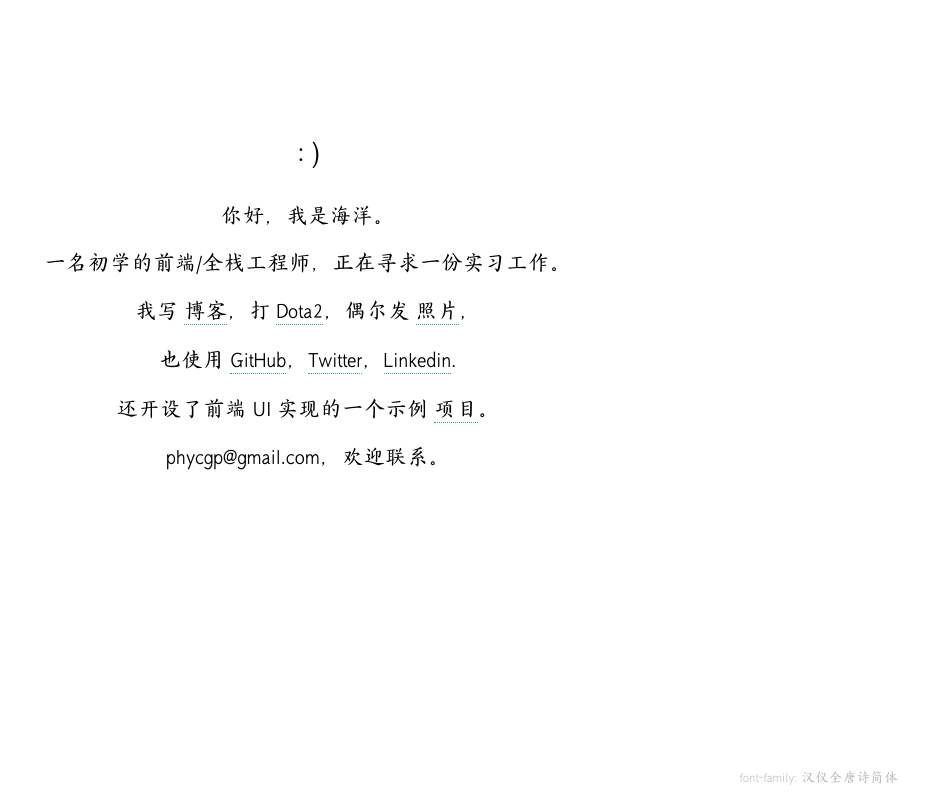
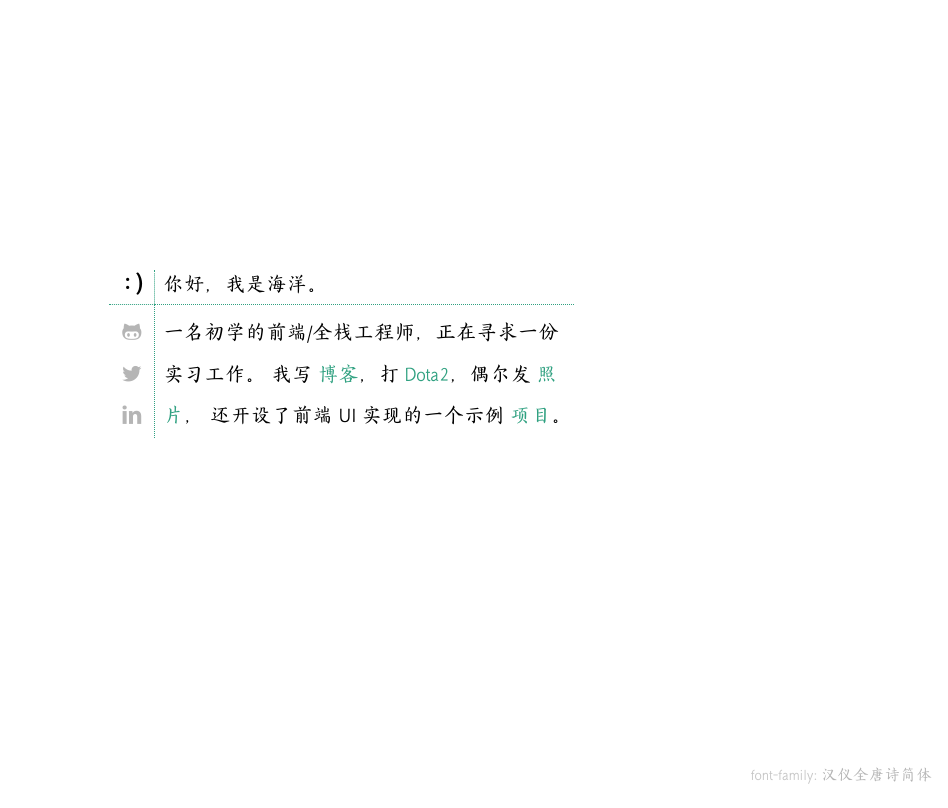
Before and after one commit to oHaiyang/haiyang.io, a plain HTML site: page haiyang.io/index.html in a window 1280 px wide. Shown: the whole page, without its empty margins (332-1280 px from the left). Drawn offline with Linux system fonts and the light colour scheme; files whose address does not match are found by name.

Commit message:
a brand new responsive design

```diff
--- /dev/null
+++ b/haiyang.io/fontello.css
@@ -0,0 +1,61 @@
+@font-face {
+  font-family: 'fontello';
+  src: url('./font/fontello.eot?81479410');
+  src: url('./font/fontello.eot?81479410#iefix') format('embedded-opentype'),
+       url('./font/fontello.woff2?81479410') format('woff2'),
+       url('./font/fontello.woff?81479410') format('woff'),
+       url('./font/fontello.ttf?81479410') format('truetype'),
+       url('./font/fontello.svg?81479410#fontello') format('svg');
+  font-weight: normal;
+  font-style: normal;
+}
+/* Chrome hack: SVG is rendered more smooth in Windozze. 100% magic, uncomment if you need it. */
+/* Note, that will break hinting! In other OS-es font will be not as sharp as it could be */
+/*
+@media screen and (-webkit-min-device-pixel-ratio:0) {
+  @font-face {
+    font-family: 'fontello';
+    src: url('./font/fontello.svg?81479410#fontello') format('svg');
+  }
+}
+*/
+
+ [class^="icon-"]:before, [class*=" icon-"]:before {
+  font-family: "fontello";
+  font-style: normal;
+  font-weight: normal;
+  speak: none;
+
+  display: inline-block;
+  text-decoration: inherit;
+  width: 1em;
+  margin-right: .2em;
+  text-align: center;
+  /* opacity: .8; */
+
+  /* For safety - reset parent styles, that can break glyph codes*/
+  font-variant: normal;
+  text-transform: none;
+
+  /* fix buttons height, for twitter bootstrap */
+  line-height: 1em;
+
+  /* Animation center compensation - margins should be symmetric */
+  /* remove if not needed */
+  margin-left: .2em;
+
+  /* you can be more comfortable with increased icons size */
+  /* font-size: 120%; */
+
+  /* Font smoothing. That was taken from TWBS */
+  -webkit-font-smoothing: antialiased;
+  -moz-osx-font-smoothing: grayscale;
+
+  /* Uncomment for 3D effect */
+  /* text-shadow: 1px 1px 1px rgba(127, 127, 127, 0.3); */
+}
+
+.icon-github:before { content: '\e800'; } /* '' */
+.icon-twitter:before { content: '\e801'; } /* '' */
+.icon-linkedin:before { content: '\e802'; } /* '' */
+.icon-glasses:before { content: '\e803'; } /* '' */
--- a/haiyang.io/index.html
+++ b/haiyang.io/index.html
@@ -3,105 +3,215 @@
 
 <head>
   <title>海洋的首页</title>
-  <meta charset="utf-8">
-  <meta name="keywords" content="haiyang,海洋,foostack,hiaero,front-end">
-  <meta name="description" content="海洋的个人网站">
-  <link rel="icon" href="P_black_64.png" type="image/png">
-  <link rel="apple-touch-icon" href="P_black_152.png" type="image/png">
-  <link rel="prerender" href="http://photos.hiaero.net">
-  <link rel="preconnect" href="http://hiaero.net">
+  <meta charset='utf-8'>
+  <meta name='viewport' content='width=device-width, initial-scale=1'>
+  <meta name='keywords' content='haiyang,海洋,foostack,hiaero,front-end'>
+  <meta name='description' content='海洋的个人网站'>
+  <link rel='icon' href='P_black_64.png' type='image/png'>
+  <link rel='apple-touch-icon' href='P_black_152.png' type='image/png'>
+  <link rel='prerender' href='http://photos.hiaero.net'>
+  <link rel='preconnect' href='http://hiaero.net'>
+  <link rel='stylesheet' href='./fontello.css'>
   <style>
     @font-face {
-      font-family: "custom-HYQuanTangShiJ";
-      src: url("HYQuanTangShiJ.ttf") format("truetype"), url("HYQuanTangShiJ.woff") format("woff");
-      font-style: normal;
-      font-weight: normal;
+      font-family: 'custom-HYQuanTangShiJ';
+      src: url('HYQuanTangShiJ.ttf') format('truetype'), url('HYQuanTangShiJ.woff') format('woff');
     }
 
-    html,
+    * {
+      box-sizing: border-box;
+      margin: 0;
+    }
+
+    html, body {
+      height: 100%;
+    }
+
     body {
-      height: 100%;
+      font-family: 'custom-HYQuanTangShiJ';
     }
 
     a {
       text-decoration: none;
-      /*font-weight: bold;*/
-      color: black;
-      display: inline-block;
-      /*border-bottom: 1px dotted hsla(203,89%,53%,1.00);*/
-      /*border-bottom: 1px dotted hsla(197,88%,66%,1.00);*/
-      /*border-bottom: 1px dotted hsla(5,74%,59%,1.00);*/
-      /*border-bottom: 1px dotted hsla(122,69%,38%,1.00);*/
-      border-bottom: 1px dotted hsla(163, 54%, 41%, 1.00);
+      color: hsla(163, 54%, 41%, 1.00);
+      /*border-bottom: 1px dotted hsla(163, 54%, 41%, 1.00);*/
     }
 
-    a:hover {
+    /*a:hover {
       text-decoration: none;
       transition: 0.4s;
-      /*color: hsla(203,89%,53%,1.00);*/
-      /*color: hsla(197,88%,66%,1.00);*/
-      /*color: hsla(5,74%,59%,1.00);*/
-      /*color: hsla(122,69%,38%,1.00);*/
       color: hsla(163, 54%, 41%, 1.00);
+    }*/
+
+    #haiyang {
+      position: relative;
+      width: 100%;
+      min-height: 100%;
+      /*height: 100%;*/
+      padding-top: 1em;
+      padding-bottom: 3em;
     }
 
-    #haiyang {
-      width: 880px;
-      position: absolute;
-      top: 13%;
-      transform: translateX(-50%);
-      left: 50%;
+    #smile {
       text-align: center;
-      font-family: "custom-HYQuanTangShiJ";
-      font-size: 22px;
+      font-size: 3em;
     }
 
-    #welcome {
-      font-sytle: bold;
-      font-size: 30px;
-      margin-bottom: 35px;
+    #intro {
+      padding: 0 1.5em;
+      margin-top: 4em;
+      line-height: 2em;
+    }
+
+    #intro p {
+      margin-top: 1.5em;
+    }
+
+    #content {
+      text-indent: 2em;
+    }
+
+    #contact {
+      text-align: right;
+    }
+
+    #social-icons {
+      display: none;
     }
 
     footer {
       position: absolute;
-      bottom: 0;
-      right: 50px;
-      font-size: 14px;
+      bottom: 1em;
+      right: 1em;
+      font-size: 1rem;
       color: hsla(0, 0%, 70%, .76);
-      font-family: "custom-HYQuanTangShiJ";
     }
 
     footer a {
-      border: none;
+      /*border: none;*/
       color: hsla(0, 0%, 71%, 1);
     }
 
-    footer a:hover {
+    @media screen and (min-width: 420px) {
+      #smile {
+        font-size: 3.5em;
+      }
+      #intro {
+        font-size: 1.2em;
+        /*padding: 0 5.5em;*/
+      }
+    }
+
+    @media screen and (min-width: 480px) {
+      #intro {
+        font-size: 1.3em;
+        /*padding: 0 5.5em;*/
+      }
+    }
+
+    @media screen and (min-width: 640px) {
+      #intro {
+        font-size: 1.3em;
+        padding: 0 8%;
+      }
+    }
+
+    @media screen and (min-width: 780px) {
+      * {
+        margin: 0;
+      }
+      #haiyang {
+        padding: 0;
+      }
+      #intro {
+        margin: 0;
+      }
+      #intro p {
+        margin-top: 0;
+      }
+      #social, #contact {
+        display: none;
+      }
+      #smile {
+        display: block;
+        position: fixed;
+        transform: translate(-100%, -100%);
+        left: 38%;
+        top: 38%;
+        font-size: 1.5em;
+        /*color: hsla(0, 0%, 71%, 1);*/
+        padding: 0 0.8rem 0.5rem 0;
+      }
+      #hello {
+        display: block;
+        position: fixed;
+        transform: translateY(-100%);
+        left: 38%;
+        top: 38%;
+        padding: 0.3rem 0 0.5rem 0.5rem;
+        line-height: 1;
+        border-left: 1px dotted hsla(163, 54%, 41%, 1.00);
+      }
+      #social-icons {
+        display: block;
+        position: fixed;
+        transform: translateX(-100%);
+        left: 38%;
+        top: 38%;
+        padding: 0.5rem 0.5rem 0 0.5rem;
+        border-top: 1px dotted hsla(163, 54%, 41%, 1.00);
+        /*width: 8%;*/
+      }
+      #content {
+        display: block;
+        position: fixed;
+        left: 38%;
+        top: 38%;
+        width: 38%;
+        max-width: 420px;
+        padding: 0.5rem 0 0 0.5rem;
+        text-indent: 0;
+        border-left: 1px dotted hsla(163, 54%, 41%, 1.00);
+        border-top: 1px dotted hsla(163, 54%, 41%, 1.00);
+      }
+      .icons {
+        display: block;
+        color: black;
+        color: hsla(0, 0%, 71%, 1);
+      }
+    }
+    /*footer a:hover {
       color: hsla(0, 0%, 71%, 1);
-    }
+    }*/
   </style>
 </head>
 
 <body>
-  <div id="haiyang">
-    <p id="welcome">: )</p>
-    <div id="intro">
-      <p><span id='hello'>你好</span>，我是海洋。</p>
-      <p>一名初学的前端/全栈工程师，正在寻求一份实习工作。</p>
-      <p>我写
-        <a href="http://hiaero.net">博客</a>，打
-        <a href="http://dotamax.com/player/detail/157130889/" target="_blank">Dota2</a>，偶尔发
-        <a href="http://photos.hiaero.net">照片</a>，
-      </p>
-      <p>也使用 <a href="https://github.com/oHaiyang" target="_blank">GitHub</a>，<a href="https://twitter.com/oHaiyang" target="_blank">Twitter</a>，<a href="https://cn.linkedin.com/in/phycgp" target="_blank">Linkedin</a>.</p>
-      <p>还开设了前端 UI 实现的一个示例 <a href="https://github.com/oHaiyang/implementingUI">项目</a>。</p>
-      <p>phycgp@gmail.com，欢迎联系。</p>
+  <div id='haiyang'>
+    <h1 id='smile'>: )</h1>
+    <div id='intro'>
+      <p id='hello'>你好，我是海洋。</p>
+      <p id='content'><span id='do'>一名初学的前端/全栈工程师，正在寻求一份实习工作。</span>
+      我写
+        <a href='http://hiaero.net'>博客</a>，打
+        <a href='http://dotamax.com/player/detail/157130889/' target='_blank'>Dota2</a>，偶尔发
+        <a href='http://photos.hiaero.net'>照片</a>， <span id='social'>也使用
+        <a href='https://github.com/oHaiyang' target='_blank'>GitHub</a>，
+        <a href='https://twitter.com/oHaiyang' target='_blank'>Twitter</a>，
+        <a href='https://cn.linkedin.com/in/phycgp' target='_blank'>Linkedin</a>.</span>
+      还开设了前端 UI 实现的一个示例 <a href='https://github.com/oHaiyang/implementingUI'>项目</a>。</p>
+      <p id='contact'>phycgp@gmail.com，欢迎联系。</p>
+      <div id='social-icons'>
+        <a href='https://github.com/oHaiyang' target='_blank'><i class='icons icon-github'></i></a>
+        <a href='https://twitter.com/oHaiyang' target='_blank'><i class='icons icon-twitter'></i></a>
+        <a href='https://cn.linkedin.com/in/phycgp' target='_blank'><i class='icons icon-linkedin'></i></a>
+      </div>
     </div>
+    <footer>
+      <p>font-family: <a target='_blank' href='https://item.taobao.com/item.htm?spm=a1z10.1-c.w4004-7380099912.30.L6MdOM&id=44548922111'>汉仪全唐诗简体</a></p>
+    </footer>
   </div>
 
-  <footer>
-    <p>font-family: <a target="_blank" href="https://item.taobao.com/item.htm?spm=a1z10.1-c.w4004-7380099912.30.L6MdOM&id=44548922111">汉仪全唐诗简体</a></p>
-  </footer>
   <script>
     (function(i, s, o, g, r, a, m) {
       i['GoogleAnalyticsObject'] = r;
```
Also changed, not shown: haiyang.io/font/fontello.ttf (added), haiyang.io/font/fontello.woff (added), haiyang.io/font/fontello.woff2 (added), 2 other files.
